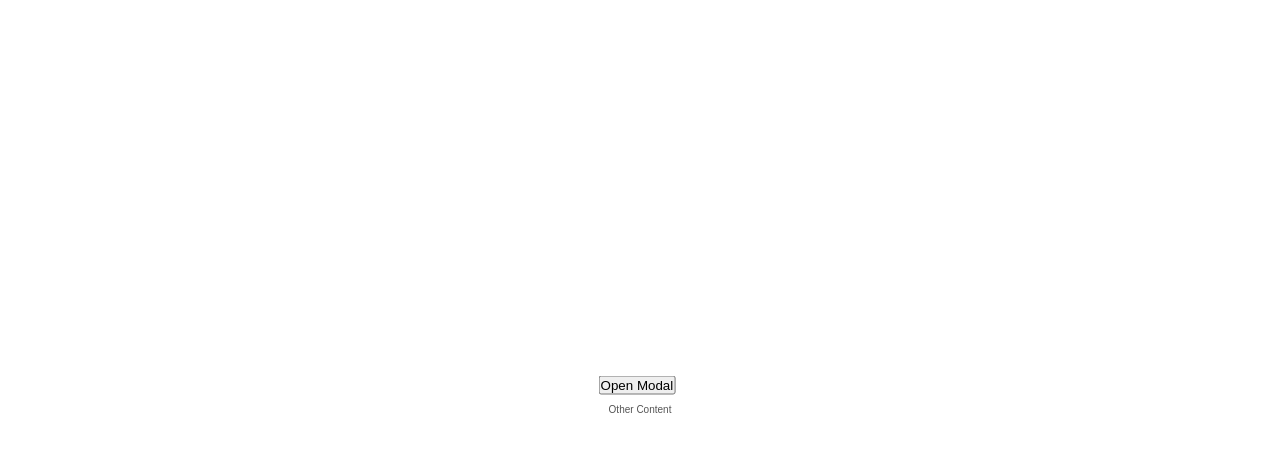
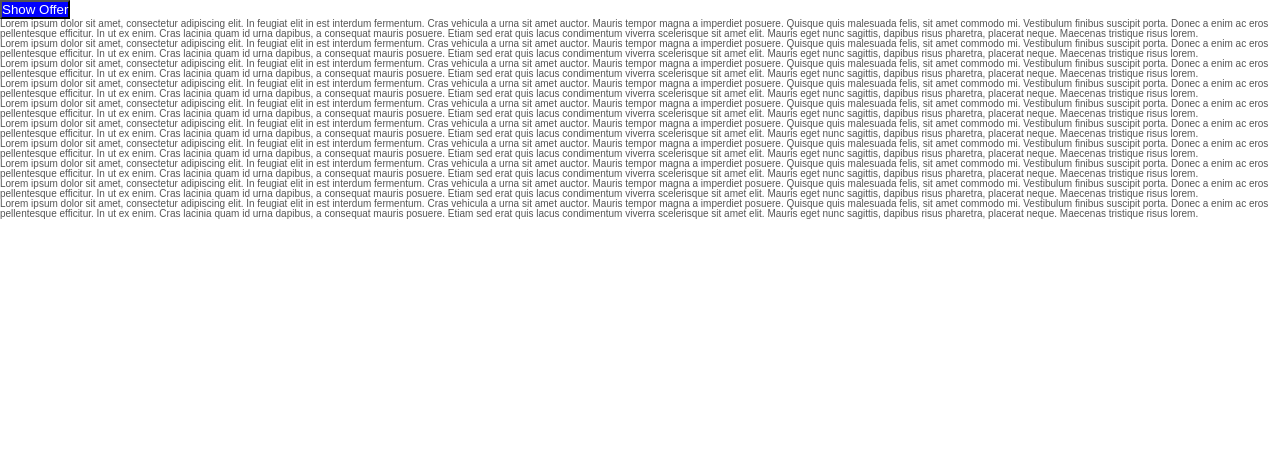
Before and after one commit to deltam3/frontendeval, a React (Create React App) app in the folder Easy/4_Modal/react_version/: page / in a window 1280 px wide. Shown: the top 452 px of the page. Built offline with nearby package versions, Linux system fonts and the light colour scheme.

Commit message:
basic modal complete

```diff
--- a/Easy/4_Modal/react_version/public/index.html
+++ b/Easy/4_Modal/react_version/public/index.html
@@ -29,6 +29,7 @@
   <body>
     <noscript>You need to enable JavaScript to run this app.</noscript>
     <div id="root"></div>
+    <div class="modal-container"></div>
     <!--
       This HTML file is a template.
       If you open it directly in the browser, you will see an empty page.
--- a/Easy/4_Modal/react_version/src/App.js
+++ b/Easy/4_Modal/react_version/src/App.js
@@ -2,36 +2,150 @@ import "./App.css";
 import { useState } from "react";
 
 import Modal from "./components/Modal.jsx";
-
-const BUTTON_WRAPPER_STYLES = {
-  position: "relative",
-  zIndex: 1,
-};
-
-const OTHER_CONTENT_STYLES = {
-  position: "relative",
-  zIndex: 2,
-  backgrroundColor: "red",
-  padding: "10px",
-};
+import Button from "./components/Button";
 
 function App() {
-  const [isOpen, setIsOpen] = useState(false);
+  const [showModal, setShowModal] = useState(false);
+
+  const handleClick = () => {
+    setShowModal(true);
+  };
+
+  const handleClose = () => {
+    setShowModal(false);
+  };
+
+  const actionBar = (
+    <div>
+      <Button onClick={handleClose} primary>
+        Accept Offer
+      </Button>
+    </div>
+  );
+  const modal = (
+    <Modal onClose={handleClose} actionBar={actionBar}>
+      <p>click the button below to accept our amazing offer</p>
+    </Modal>
+  );
+
   return (
-    <main className="main">
-      <section class="section-button">
-        <div
-          style={BUTTON_WRAPPER_STYLES}
-          onClick={() => console.log("clicked")}
-        >
-          <button onClick={() => setIsOpen(true)}>Open Modal</button>
-          <Modal open={isOpen} onClose={() => setIsOpen(false)}>
-            Show Offer
-          </Modal>
-          <div style={OTHER_CONTENT_STYLES}>Other Content</div>
-        </div>
-      </section>
-    </main>
+    <div>
+      <Button onClick={handleClick} primary>
+        Show Offer
+      </Button>
+      {showModal && modal}
+
+      <p>
+        Lorem ipsum dolor sit amet, consectetur adipiscing elit. In feugiat elit
+        in est interdum fermentum. Cras vehicula a urna sit amet auctor. Mauris
+        tempor magna a imperdiet posuere. Quisque quis malesuada felis, sit amet
+        commodo mi. Vestibulum finibus suscipit porta. Donec a enim ac eros
+        pellentesque efficitur. In ut ex enim. Cras lacinia quam id urna
+        dapibus, a consequat mauris posuere. Etiam sed erat quis lacus
+        condimentum viverra scelerisque sit amet elit. Mauris eget nunc
+        sagittis, dapibus risus pharetra, placerat neque. Maecenas tristique
+        risus lorem.
+      </p>
+      <p>
+        Lorem ipsum dolor sit amet, consectetur adipiscing elit. In feugiat elit
+        in est interdum fermentum. Cras vehicula a urna sit amet auctor. Mauris
+        tempor magna a imperdiet posuere. Quisque quis malesuada felis, sit amet
+        commodo mi. Vestibulum finibus suscipit porta. Donec a enim ac eros
+        pellentesque efficitur. In ut ex enim. Cras lacinia quam id urna
+        dapibus, a consequat mauris posuere. Etiam sed erat quis lacus
+        condimentum viverra scelerisque sit amet elit. Mauris eget nunc
+        sagittis, dapibus risus pharetra, placerat neque. Maecenas tristique
+        risus lorem.
+      </p>
+      <p>
+        Lorem ipsum dolor sit amet, consectetur adipiscing elit. In feugiat elit
+        in est interdum fermentum. Cras vehicula a urna sit amet auctor. Mauris
+        tempor magna a imperdiet posuere. Quisque quis malesuada felis, sit amet
+        commodo mi. Vestibulum finibus suscipit porta. Donec a enim ac eros
+        pellentesque efficitur. In ut ex enim. Cras lacinia quam id urna
+        dapibus, a consequat mauris posuere. Etiam sed erat quis lacus
+        condimentum viverra scelerisque sit amet elit. Mauris eget nunc
+        sagittis, dapibus risus pharetra, placerat neque. Maecenas tristique
+        risus lorem.
+      </p>
+      <p>
+        Lorem ipsum dolor sit amet, consectetur adipiscing elit. In feugiat elit
+        in est interdum fermentum. Cras vehicula a urna sit amet auctor. Mauris
+        tempor magna a imperdiet posuere. Quisque quis malesuada felis, sit amet
+        commodo mi. Vestibulum finibus suscipit porta. Donec a enim ac eros
+        pellentesque efficitur. In ut ex enim. Cras lacinia quam id urna
+        dapibus, a consequat mauris posuere. Etiam sed erat quis lacus
+        condimentum viverra scelerisque sit amet elit. Mauris eget nunc
+        sagittis, dapibus risus pharetra, placerat neque. Maecenas tristique
+        risus lorem.
+      </p>
+      <p>
+        Lorem ipsum dolor sit amet, consectetur adipiscing elit. In feugiat elit
+        in est interdum fermentum. Cras vehicula a urna sit amet auctor. Mauris
+        tempor magna a imperdiet posuere. Quisque quis malesuada felis, sit amet
+        commodo mi. Vestibulum finibus suscipit porta. Donec a enim ac eros
+        pellentesque efficitur. In ut ex enim. Cras lacinia quam id urna
+        dapibus, a consequat mauris posuere. Etiam sed erat quis lacus
+        condimentum viverra scelerisque sit amet elit. Mauris eget nunc
+        sagittis, dapibus risus pharetra, placerat neque. Maecenas tristique
+        risus lorem.
+      </p>
+      <p>
+        Lorem ipsum dolor sit amet, consectetur adipiscing elit. In feugiat elit
+        in est interdum fermentum. Cras vehicula a urna sit amet auctor. Mauris
+        tempor magna a imperdiet posuere. Quisque quis malesuada felis, sit amet
+        commodo mi. Vestibulum finibus suscipit porta. Donec a enim ac eros
+        pellentesque efficitur. In ut ex enim. Cras lacinia quam id urna
+        dapibus, a consequat mauris posuere. Etiam sed erat quis lacus
+        condimentum viverra scelerisque sit amet elit. Mauris eget nunc
+        sagittis, dapibus risus pharetra, placerat neque. Maecenas tristique
+        risus lorem.
+      </p>
+      <p>
+        Lorem ipsum dolor sit amet, consectetur adipiscing elit. In feugiat elit
+        in est interdum fermentum. Cras vehicula a urna sit amet auctor. Mauris
+        tempor magna a imperdiet posuere. Quisque quis malesuada felis, sit amet
+        commodo mi. Vestibulum finibus suscipit porta. Donec a enim ac eros
+        pellentesque efficitur. In ut ex enim. Cras lacinia quam id urna
+        dapibus, a consequat mauris posuere. Etiam sed erat quis lacus
+        condimentum viverra scelerisque sit amet elit. Mauris eget nunc
+        sagittis, dapibus risus pharetra, placerat neque. Maecenas tristique
+        risus lorem.
+      </p>
+      <p>
+        Lorem ipsum dolor sit amet, consectetur adipiscing elit. In feugiat elit
+        in est interdum fermentum. Cras vehicula a urna sit amet auctor. Mauris
+        tempor magna a imperdiet posuere. Quisque quis malesuada felis, sit amet
+        commodo mi. Vestibulum finibus suscipit porta. Donec a enim ac eros
+        pellentesque efficitur. In ut ex enim. Cras lacinia quam id urna
+        dapibus, a consequat mauris posuere. Etiam sed erat quis lacus
+        condimentum viverra scelerisque sit amet elit. Mauris eget nunc
+        sagittis, dapibus risus pharetra, placerat neque. Maecenas tristique
+        risus lorem.
+      </p>
+      <p>
+        Lorem ipsum dolor sit amet, consectetur adipiscing elit. In feugiat elit
+        in est interdum fermentum. Cras vehicula a urna sit amet auctor. Mauris
+        tempor magna a imperdiet posuere. Quisque quis malesuada felis, sit amet
+        commodo mi. Vestibulum finibus suscipit porta. Donec a enim ac eros
+        pellentesque efficitur. In ut ex enim. Cras lacinia quam id urna
+        dapibus, a consequat mauris posuere. Etiam sed erat quis lacus
+        condimentum viverra scelerisque sit amet elit. Mauris eget nunc
+        sagittis, dapibus risus pharetra, placerat neque. Maecenas tristique
+        risus lorem.
+      </p>
+      <p>
+        Lorem ipsum dolor sit amet, consectetur adipiscing elit. In feugiat elit
+        in est interdum fermentum. Cras vehicula a urna sit amet auctor. Mauris
+        tempor magna a imperdiet posuere. Quisque quis malesuada felis, sit amet
+        commodo mi. Vestibulum finibus suscipit porta. Donec a enim ac eros
+        pellentesque efficitur. In ut ex enim. Cras lacinia quam id urna
+        dapibus, a consequat mauris posuere. Etiam sed erat quis lacus
+        condimentum viverra scelerisque sit amet elit. Mauris eget nunc
+        sagittis, dapibus risus pharetra, placerat neque. Maecenas tristique
+        risus lorem.
+      </p>
+    </div>
   );
 }
 
--- /dev/null
+++ b/Easy/4_Modal/react_version/src/components/Modal.css
@@ -0,0 +1,43 @@
+.fixed {
+  position: fixed;
+}
+
+.inset-0 {
+  inset: 0px;
+}
+
+.bg-gray-300 {
+  background-color: rgb(209 213 219);
+}
+
+.inset-40 {
+  inset: 10rem;
+}
+
+.p-10 {
+  padding: 2.5rem;
+}
+
+.bg-white {
+  background-color: rgb(255 255 255);
+}
+
+.flex {
+  display: flex;
+}
+
+.flex-col {
+  flex-direction: column;
+}
+
+.justify-between {
+  justify-content: space-between;
+}
+
+.h-full {
+  height: 100%;
+}
+
+.justify-end {
+  justify-content: flex-end;
+}
--- a/Easy/4_Modal/react_version/src/components/Modal.jsx
+++ b/Easy/4_Modal/react_version/src/components/Modal.jsx
@@ -1,36 +1,27 @@
-import { useState } from "react";
+import ReactDOM from "react-dom";
+import { useEffect } from "react";
+import "./Modal.css";
 
-const MODAL_STYLES = {
-  position: "fixed",
-  top: "50%",
-  lefT: "50%",
-  transform: "translate(-50%, -50%)",
-  backgroundColor: "#FFF",
-  padding: "50px",
-  zIndex: 1000,
-};
+function Modal({ onClose, children, actionBar }) {
+  useEffect(() => {
+    document.body.classList.add("overflow-hidden");
 
-const OVERLAY_STYLES = {
-  position: "fixed",
-  top: 0,
-  left: 0,
-  right: 0,
-  bottom: 0,
-  backgroundColor: "rgba(0, 0, 0, 0.7)",
-  zIndex: 1000,
-};
+    return () => {
+      document.body.classList.remove("overflow-hidden");
+    };
+  }, []);
 
-function Modal({ open, onClose, children }) {
-  if (!open) return null;
-
-  return ReactDom.createPortal(
-    <>
-      <div style={OVERLAY_STYLES} />
-      <div style={MODAL_STYLES}>
-        <button onClick={onClose}>Close Modal</button>
+  return ReactDOM.createPortal(
+    <div>
+      <div onClick={onClose} className="fixed inset-0 bg-gray-300"></div>
+      <div className="fixed inset-40 p-10 bg-white">
+        <div className="flex flex-col justify-between h-full">
+          {children}
+          <div className="flex justify-end">{actionBar}</div>
+        </div>
       </div>
-    </>,
-    document.getElementById("portal")
+    </div>,
+    document.querySelector(".modal-container")
   );
 }
 
```
